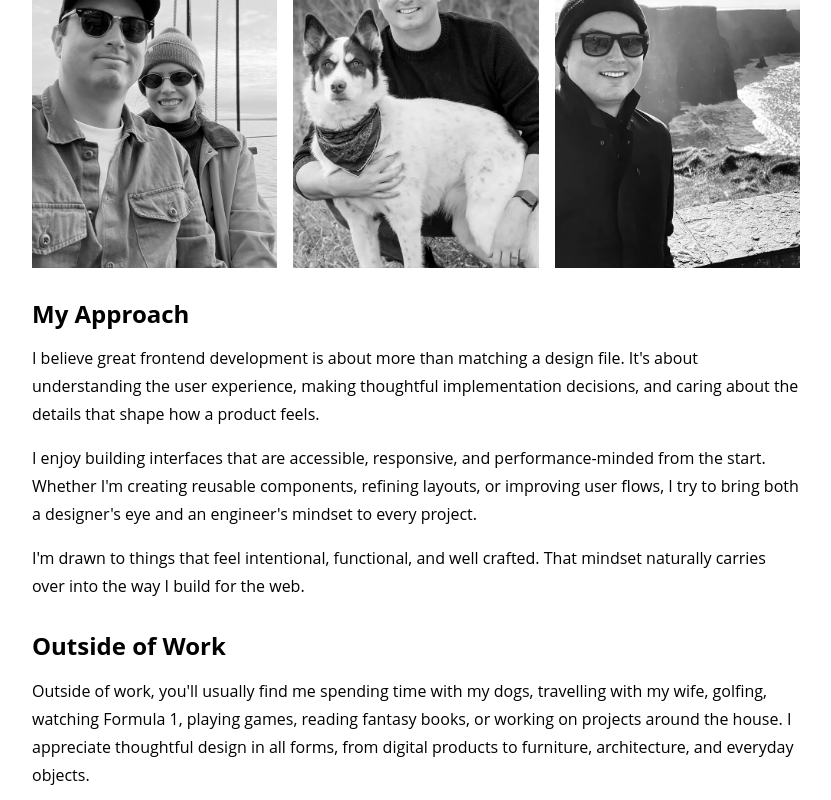
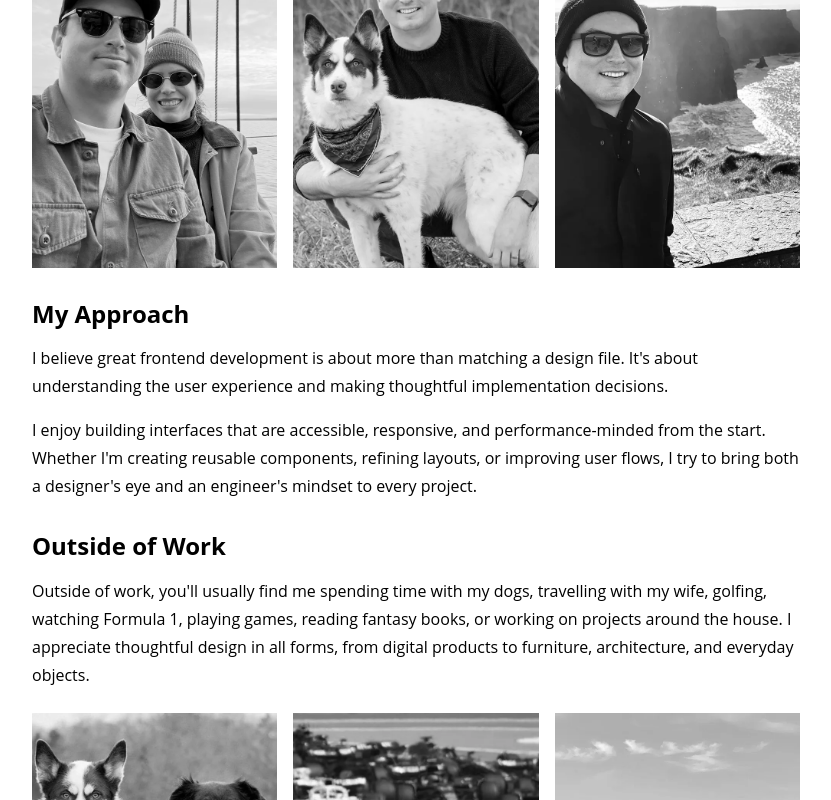
Before and after one commit to bcsteineck/bcsteineck.github.io, a React (Vite) app: page /about in a window 1280 px wide. Shown: the part 542-1342 px from the top of the page, without its empty margins (224-1055 px from the left). Built offline with nearby package versions, Linux system fonts and the light colour scheme; a web font is replaced by a local one.

Commit message:
contact updates

```diff
--- a/src/pages/About/About.tsx
+++ b/src/pages/About/About.tsx
@@ -56,9 +56,8 @@ export default function About() {
 
           <p>
             I believe great frontend development is about more than matching a
-            design file. It's about understanding the user experience, making
-            thoughtful implementation decisions, and caring about the details
-            that shape how a product feels.
+            design file. It's about understanding the user experience and making
+            thoughtful implementation decisions.
           </p>
 
           <p>
@@ -67,12 +66,6 @@ export default function About() {
             components, refining layouts, or improving user flows, I try to
             bring both a designer's eye and an engineer's mindset to every
             project.
-          </p>
-
-          <p>
-            I'm drawn to things that feel intentional, functional, and well
-            crafted. That mindset naturally carries over into the way I build
-            for the web.
           </p>
         </section>
 
--- a/src/pages/Contact/Contact.scss
+++ b/src/pages/Contact/Contact.scss
@@ -40,21 +40,17 @@
     font-size: $size-1;
     white-space: nowrap;
     box-sizing: border-box;
-  }
-
-  @include tablet {
-    flex-direction: column;
-    align-items: flex-start;
-    justify-content: center;
+    text-align: center;
   }
 
   @include mobile {
+    justify-content: center;
     gap: $space-12;
     margin-block-start: $space-16;
 
     span {
       width: 100%;
-      text-align: center;
+      flex: 1;
     }
   }
 }
--- a/src/pages/Work/Work.tsx
+++ b/src/pages/Work/Work.tsx
@@ -17,7 +17,7 @@ export default function Work() {
 
             <p className="lead">
               Over the past 13+ years I've helped build products used by millions,
-              collaborated with startups and small businesses, and designed experiences
+              collaborated with small businesses, and designed experiences
               across web, branding, and print.
             </p>
           </header>
@@ -192,7 +192,7 @@ export default function Work() {
                   <h3>SparkBird</h3>
 
                   <p>
-                    Helped design a birdwatching app focused on discovery,
+                    Designed a birdwatching app focused on discovery,
                     identification, and a cleaner experience for bird enthusiasts.
                   </p>
 
```
